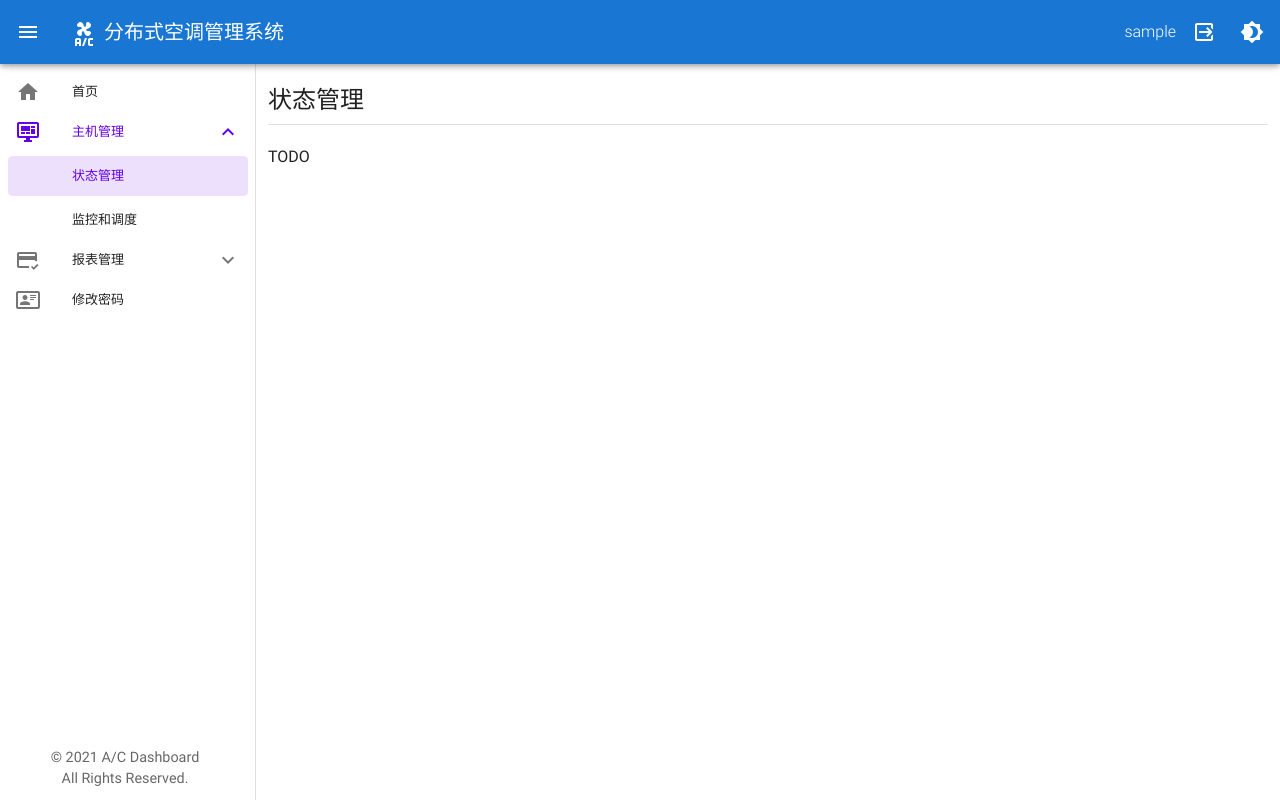
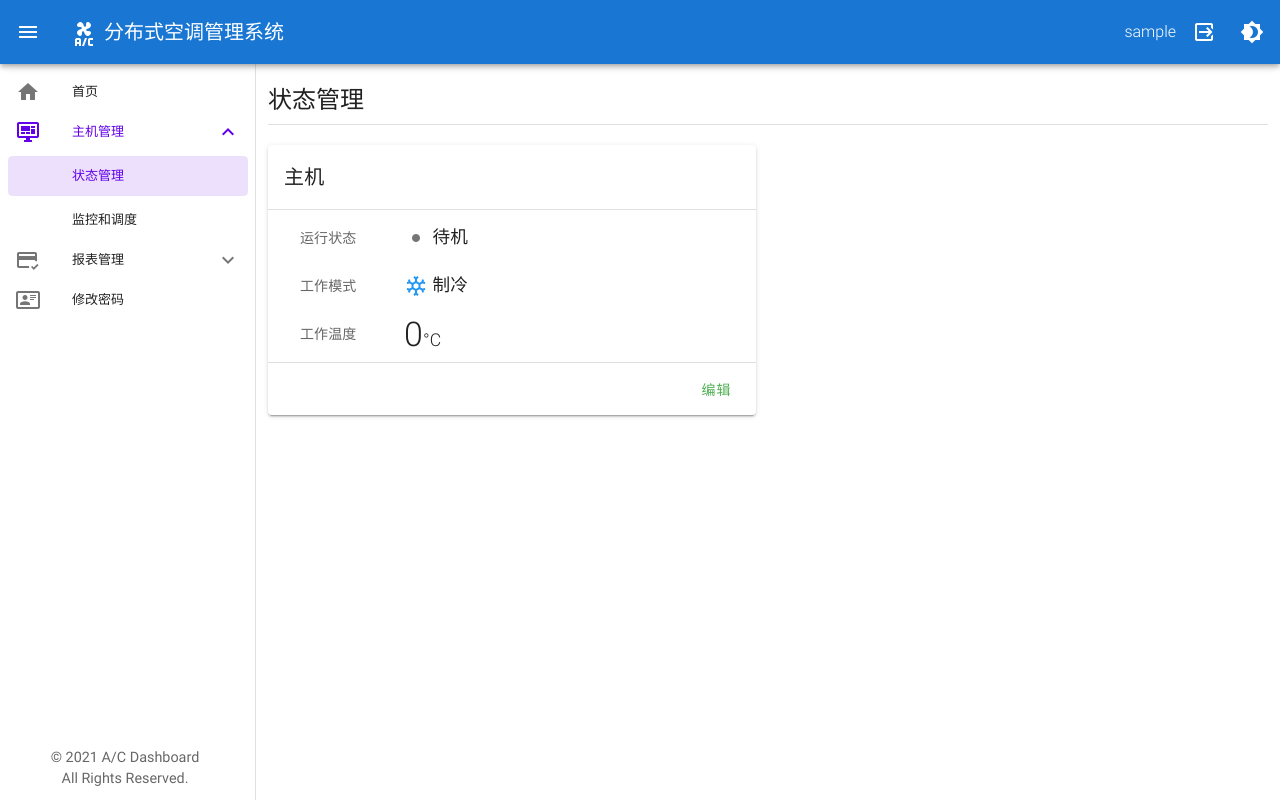
Before and after one commit to PotatoChipsNinja/AC-Dashboard, a Vue app: page /status in a window 1280 px wide. Built offline with nearby package versions, Linux system fonts and the light colour scheme; sample sign-in values are in the browser's storage.

Commit message:
write status page

```diff
--- a/public/css/style.css
+++ b/public/css/style.css
@@ -10,3 +10,20 @@
   color: unset;
   text-decoration: none;
 }
+
+.inactive-blue .v-input--selection-controls__input {
+  color: #2196f3 !important;
+}
+
+.inactive-blue .v-input--switch__track {
+  color: #2196f3 !important;
+}
+
+.inactive-blue .v-input--switch__thumb {
+  color: #2196f3 !important;
+}
+
+.temp-slider .v-slider__track-background.primary.lighten-3 {
+  background-color: #e0e0e0 !important;
+  border-color: #e0e0e0 !important;
+}
--- a/src/views/Status.vue
+++ b/src/views/Status.vue
@@ -2,14 +2,166 @@
   <v-container>
     <div class="text-h5 my-2">状态管理</div>
     <v-divider></v-divider>
-    <div class="mt-5">
-      TODO
-    </div>
+    <v-row class="mt-2">
+      <v-col style="max-width: 32rem">
+        <v-card>
+          <v-card-title>
+            主机
+          </v-card-title>
+
+          <v-divider></v-divider>
+
+          <v-card-text>
+            <v-row align="center">
+              <v-col cols="3" class="py-0">
+                <v-subheader>
+                  运行状态
+                </v-subheader>
+              </v-col>
+              <v-col cols="9" class="py-0">
+                <div class="text--primary" style="font-size: 1.1rem">
+                  <v-icon :color="isRunning ? 'success' : 'gray'">mdi-circle-medium</v-icon>
+                  {{ isRunning ? '工作' : '待机' }}
+                </div>
+              </v-col>
+
+              <v-col cols="3" class="py-0">
+                <v-subheader>
+                  工作模式
+                </v-subheader>
+              </v-col>
+              <v-col cols="9" class="py-0">
+                <v-switch
+                  v-if="editing"
+                  v-model="edited.modeWarm"
+                  inset
+                  color="red"
+                  class="inactive-blue ml-2"
+                >
+                  <template v-slot:label>
+                    <div class="text--primary" style="font-size: 1.1rem">
+                      {{ edited.modeWarm ? '制热' : '制冷' }}
+                    </div>
+                  </template>
+                </v-switch>
+
+                <div v-else class="text--primary" style="font-size: 1.1rem">
+                  <v-icon :color="saved.modeWarm ? 'red' : 'blue'" v-text="saved.modeWarm ? 'mdi-fire' : 'mdi-snowflake'"></v-icon>
+                  {{ saved.modeWarm ? '制热' : '制冷' }}
+                </div>
+              </v-col>
+
+              <v-col cols="3" class="py-0">
+                <v-subheader>
+                  工作温度
+                </v-subheader>
+              </v-col>
+              <v-col cols="9" class="py-0">
+                <v-slider
+                  v-if="editing"
+                  v-model="edited.temp"
+                  :thumb-size="24"
+                  thumb-label="always"
+                  class="mt-6 temp-slider"
+                  :color="edited.modeWarm ? 'red' : 'blue'"
+                  :min="edited.modeWarm ? 25 : 18"
+                  :max="edited.modeWarm ? 30 : 25"
+                ></v-slider>
+
+                <div v-else class="text--primary" style="font-size: 1.1rem">
+                  <span class="display-1 font-weight-light">{{ saved.temp }}</span>
+                  <span class="subheading font-weight-light mr-1">&deg;C</span>
+                </div>
+              </v-col>
+            </v-row>
+          </v-card-text>
+
+          <v-divider></v-divider>
+
+          <v-card-actions v-if="!editing">
+            <v-spacer></v-spacer>
+            <v-btn text color="success" @click="edit">
+              编辑
+            </v-btn>
+          </v-card-actions>
+
+          <v-card-actions v-else>
+            <v-btn text color="error" :disabled="loading" @click="editing = false">
+              取消
+            </v-btn>
+            <v-spacer></v-spacer>
+            <v-btn text color="success" :loading="loading" @click="apply">
+              应用
+            </v-btn>
+          </v-card-actions>
+        </v-card>
+<!--
+        <v-card
+          class="mx-auto"
+          max-width="344"
+        >
+          <v-card-text>
+            <div>Word of the Day</div>
+            <p class="display-1 text--primary">
+              el·ee·mos·y·nar·y
+            </p>
+            <p>adjective</p>
+            <div class="text--primary">
+              relating to or dependent on charity; charitable.<br>
+              "an eleemosynary educational institution."
+            </div>
+          </v-card-text>
+          <v-card-actions>
+            <v-btn
+              text
+              color="teal accent-4"
+            >
+              Learn More
+            </v-btn>
+          </v-card-actions>
+        </v-card>
+-->
+      </v-col>
+    </v-row>
   </v-container>
 </template>
 
 <script>
   export default {
-    name: 'Status'
+    name: 'Status',
+
+    data: () => ({
+      editing: false,
+      loading: false,
+      isRunning: false,
+      saved: {
+        modeWarm: false,
+        temp: 0
+      },
+      edited: {
+        modeWarm: false,
+        temp: 0
+      }
+    }),
+
+    methods: {
+      edit: function () {
+        this.edited.modeWarm = this.saved.modeWarm
+        this.edited.temp = this.saved.temp
+        this.editing = true
+      },
+      getInfo: function () {
+        this.isRunning = true
+        this.saved.modeWarm = true
+        this.saved.temp = 26
+      },
+      apply: function () {
+        this.loading = true
+        this.saved.modeWarm = this.edited.modeWarm
+        this.saved.temp = this.edited.temp
+        this.loading = false
+        this.editing = false
+      }
+    }
   }
 </script>
```
Lines whose indentation alone changed are shown as unchanged.
